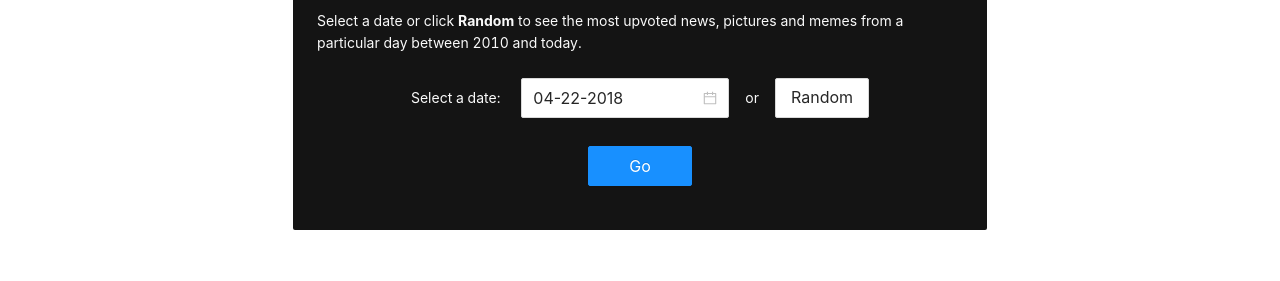
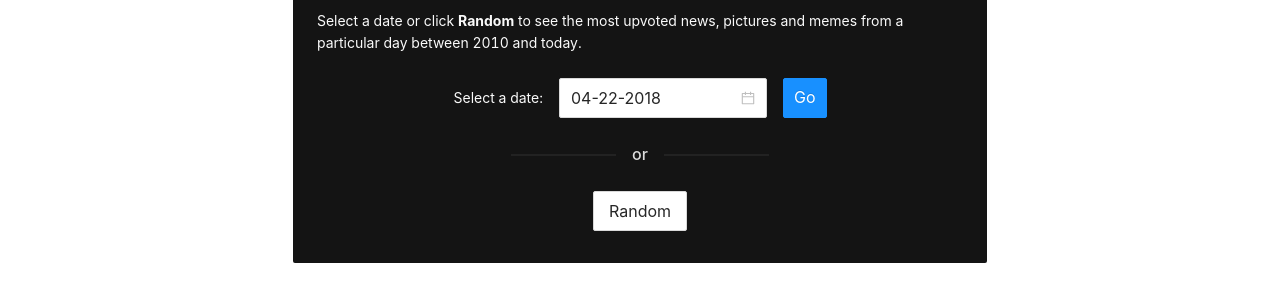
Before and after one commit to dannyhines/reddit-time-capsule, a React (Create React App) app: page / in a window 1280 px wide. Shown: the part 226-507 px from the top of the page. Built offline with nearby package versions, Linux system fonts and the light colour scheme; no server answers.

Commit message:
removes null images

```diff
--- a/src/components/DateSelector/DateSelectionView.tsx
+++ b/src/components/DateSelector/DateSelectionView.tsx
@@ -1,5 +1,5 @@
 import React, { useEffect, useState } from "react";
-import { Button, Card, Col, Row } from 'antd';
+import { Button, Card, Col, Divider, Row } from 'antd';
 import DatePicker from './DatePicker'
 import { Dayjs } from 'dayjs';
 import getRandomDate from './getRandomDate';
@@ -11,13 +11,14 @@ interface DateSelectionProps {
 
 const DateSelectionView: React.FC<DateSelectionProps> = (props) => {
 
+    const { handleSubmit } = props;
     const { width } = useWindowDimensions();
     const [date, setDate] = useState<Dayjs | null>(getRandomDate())
 
     useEffect(() => {
-        // Only update the parent date if it's not null
+        // If the date exists, update the parent
         if (date) {
-            props.handleSubmit(date.startOf('day').unix())
+            handleSubmit(date.startOf('day').unix())
         }
     }, [])
 
@@ -37,8 +38,8 @@ const DateSelectionView: React.FC<DateSelectionProps> = (props) => {
                         <br /><br />
                         Select a date or click <strong>Random</strong> to see the most upvoted news, pictures and memes from a particular day between 2010 and today.
                     </p>
-                    <Row gutter={16} justify="center" align='middle' style={{ padding: '8px 0' }}>
-                        <Col md={4} xs={23}>
+                    <Row gutter={16} justify="center" align='middle'>
+                        <Col>
                             Select a date:
                         </Col>
                         <Col>
@@ -48,33 +49,41 @@ const DateSelectionView: React.FC<DateSelectionProps> = (props) => {
                                 onChange={(value) => setDate(value)}
                                 size={buttonSize}
                                 aria-label="date selector"
+                                style={{ margin: '8px 0' }}
                             />
                         </Col>
                         <Col>
-                            or
-                        </Col>
-                        <Col>
-                            <Button onClick={() => setDate(getRandomDate())} size={buttonSize}>
-                                Random
+                            <Button type="primary" htmlType="submit" size={buttonSize}
+                                style={{ paddingLeft: 10, paddingRight: 10 }}
+                                disabled={date === null || date.isBefore('2010-01-01') || date.isAfter(new Date())}
+                                onClick={() => {
+                                    if (date) {
+                                        handleSubmit(date.startOf('day').unix())
+                                    }
+                                }}>
+                                Go
                             </Button>
                         </Col>
                     </Row>
 
+                    <Row justify='center' align='middle'>
+                        <Divider style={{ width: '40%', minWidth: '40%' }}>
+                            or
+                        </Divider>
+
+                    </Row>
                     <Row justify='center'>
-                        <Button type="primary" htmlType="submit" size='large'
-                            style={{ margin: 20, paddingLeft: 40, paddingRight: 40 }}
-                            disabled={date === null || date.isBefore('2010-01-01') || date.isAfter(new Date())}
-                            onClick={() => {
-                                if (date) {
-                                    props.handleSubmit(date.startOf('day').unix())
-                                }
-                            }}>
-                            Go
+                        <Button
+                            onClick={() => handleSubmit(getRandomDate().startOf('day').unix())}
+                            size='large'
+                            style={{ margin: '8px 0' }}
+                        >
+                            Random
                         </Button>
                     </Row>
                 </Card>
             </Col>
-        </Row>
+        </Row >
     );
 };
 
--- a/src/components/ImageCard/index.tsx
+++ b/src/components/ImageCard/index.tsx
@@ -1,6 +1,7 @@
 import React from "react";
 import { Card, Image } from 'antd'
 import { Post } from "../../types/Post";
+import { useImage } from "./useImage";
 const { Meta } = Card;
 
 interface CardViewProps {
@@ -8,8 +9,13 @@ interface CardViewProps {
 }
 
 const ImageCard: React.FC<CardViewProps> = (props) => {
+
   const { post } = props;
+  const { hasError } = useImage(post.url);
 
+  if (hasError) {
+    return null;
+  }
   return (
     <div>
       <Card
--- /dev/null
+++ b/src/components/ImageCard/useImage.tsx
@@ -0,0 +1,36 @@
+import { useState, useEffect } from "react";
+
+export const useImage = (src: string) => {
+    const [hasLoaded, setHasLoaded] = useState(false);
+    const [hasError, setHasError] = useState(false);
+    const [hasStartedInitialFetch, setHasStartedInitialFetch] = useState(false);
+
+    useEffect(() => {
+        setHasStartedInitialFetch(true);
+        setHasLoaded(false);
+        setHasError(false);
+
+        // Here's where the magic happens.
+        const image = new Image();
+        image.src = src;
+
+        const handleError = () => {
+            setHasError(true);
+        };
+
+        const handleLoad = () => {
+            setHasLoaded(true);
+            setHasError(false);
+        };
+
+        image.onerror = handleError;
+        image.onload = handleLoad;
+
+        return () => {
+            image.removeEventListener("error", handleError);
+            image.removeEventListener("load", handleLoad);
+        };
+    }, [src]);
+
+    return { hasLoaded, hasError, hasStartedInitialFetch };
+};
--- a/src/components/NewsView/index.tsx
+++ b/src/components/NewsView/index.tsx
@@ -21,7 +21,7 @@ const NewsView: React.FC<NewsViewProps> = (props) => {
                     renderItem={item => (
                         <List.Item>
                             <List.Item.Meta
-                                avatar={<Avatar shape="square" src={item.thumbnail} />}
+                                avatar={<Avatar shape="square" src={item.thumbnail} size='large' />}
                                 title={<a href={item.url || item.full_link}>{item.title}</a>}
                                 description={`${dayjs(item.created_utc * 1000).format('h:mm a')} · ${item.author} · ${item.score?.toString()} pts`}
                             />
```
